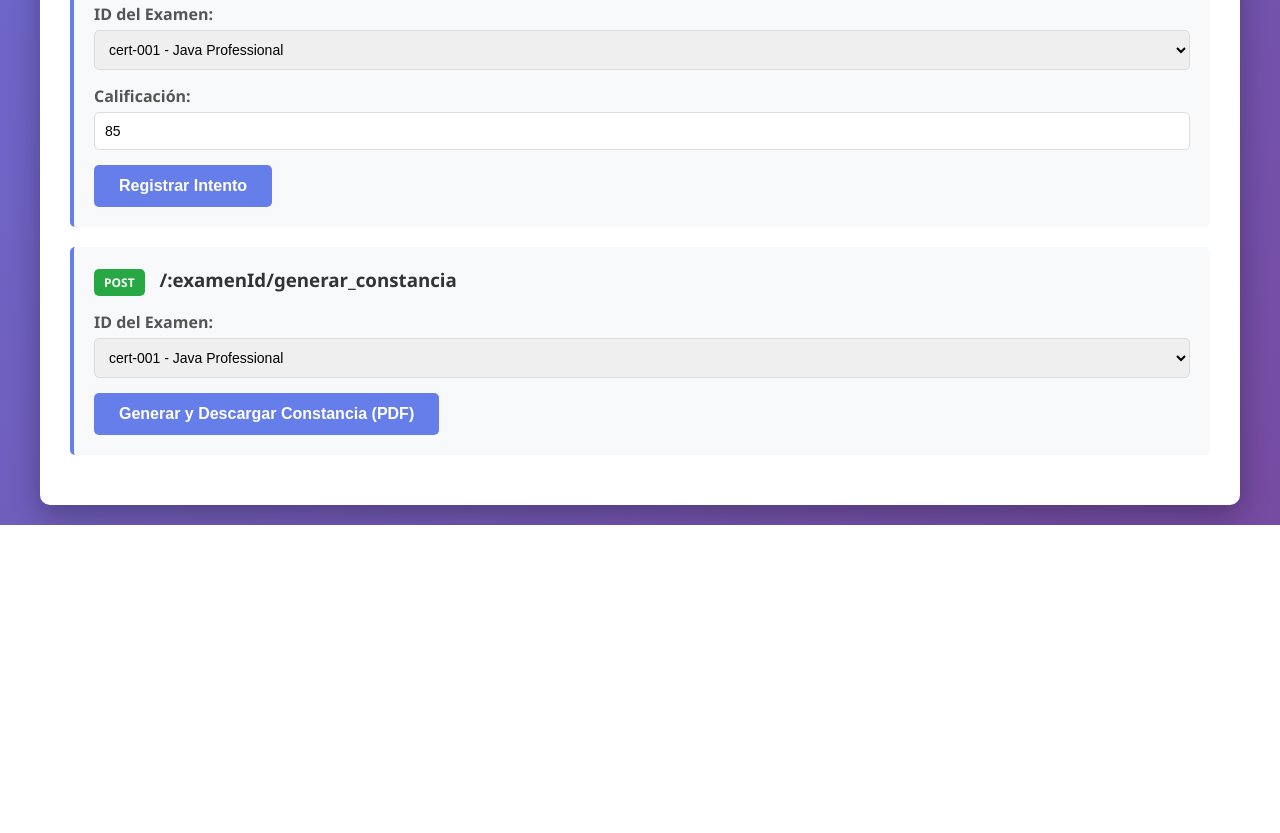
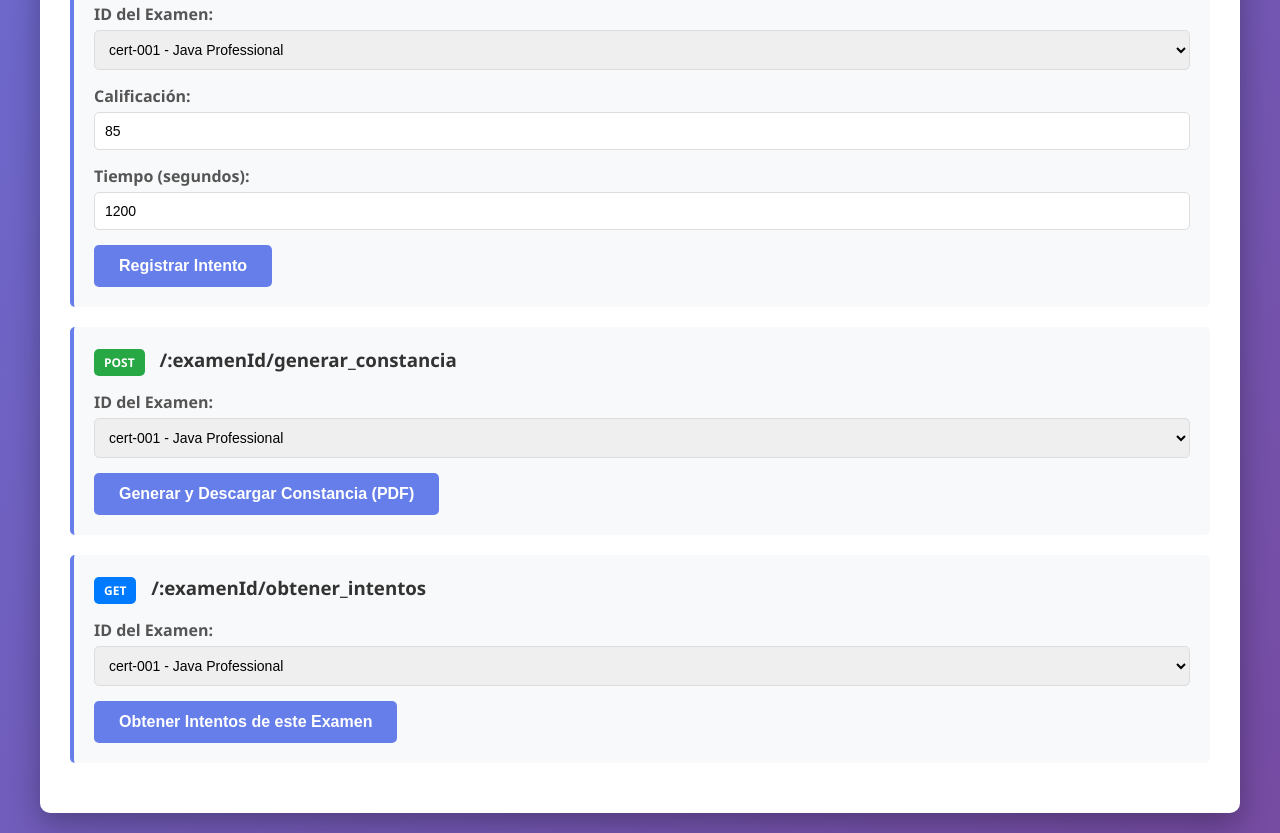
Before and after one commit to DannyyLC/ExamenProgramacionWeb, a plain HTML site: page Frontend/pages/test.html in a window 1280 px wide. Shown: the part 1635-2468 px from the top of the page. Before the commit the page ends 2160 px from the top, so only its background shows below. Drawn offline with Linux system fonts and the light colour scheme.

Commit message:
Fix: Cambio al archivo de test para reflejar nuevos cambios

```diff
--- a/Frontend/pages/test.html
+++ b/Frontend/pages/test.html
@@ -274,6 +274,10 @@
                 <label>Calificación:</label>
                 <input type="number" id="calificacion" value="85" min="0" max="100">
             </div>
+            <div class="form-group">
+                <label>Tiempo (segundos):</label>
+                <input type="number" id="tiempo" value="1200" min="0">
+            </div>
             <button onclick="testRegistrarIntento()">Registrar Intento</button>
             <div class="response" id="responseIntento"></div>
         </div>
@@ -293,6 +297,23 @@
             <button onclick="testGenerarConstancia()">Generar y Descargar Constancia (PDF)</button>
             <div class="response" id="responseConstancia"></div>
         </div>
+
+        <!-- OBTENER INTENTOS DE EXAMEN -->
+        <div class="endpoint">
+            <h3><span class="method get">GET</span> /:examenId/obtener_intentos</h3>
+            <div class="form-group">
+                <label>ID del Examen:</label>
+                <select id="obtenerIntentosExamenId">
+                    <option value="cert-001">cert-001 - Java Professional</option>
+                    <option value="cert-002">cert-002 - C++ Expert</option>
+                    <option value="cert-003">cert-003 - C# Developer</option>
+                    <option value="cert-004">cert-004 - Python Master</option>
+                </select>
+            </div>
+            <button onclick="testObtenerIntentosExamen()">Obtener Intentos de este Examen</button>
+            <div class="response" id="responseObtenerIntentos"></div>
+        </div>
+
     </div>
 
     <script>
@@ -390,7 +411,8 @@
         async function testRegistrarIntento() {
             const examenId = document.getElementById('intentoExamenId').value;
             const calificacion = parseInt(document.getElementById('calificacion').value);
-            const result = await makeRequest(`${BASE_URL}/${examenId}/registrar_intento`, 'POST', { calificacion });
+            const tiempo = parseInt(document.getElementById('tiempo').value);
+            const result = await makeRequest(`${BASE_URL}/${examenId}/registrar_intento`, 'POST', { calificacion, tiempo });
             showResponse('responseIntento', result.data, result.success);
         }
 
@@ -429,6 +451,12 @@
                 showResponse('responseConstancia', { error: error.message }, false);
             }
         }
+
+        async function testObtenerIntentosExamen() {
+            const examenId = document.getElementById('obtenerIntentosExamenId').value;
+            const result = await makeRequest(`${BASE_URL}/${examenId}/obtener_intentos`, 'GET');
+            showResponse('responseObtenerIntentos', result.data, result.success);
+        }
     </script>
 </body>
 </html>
```
